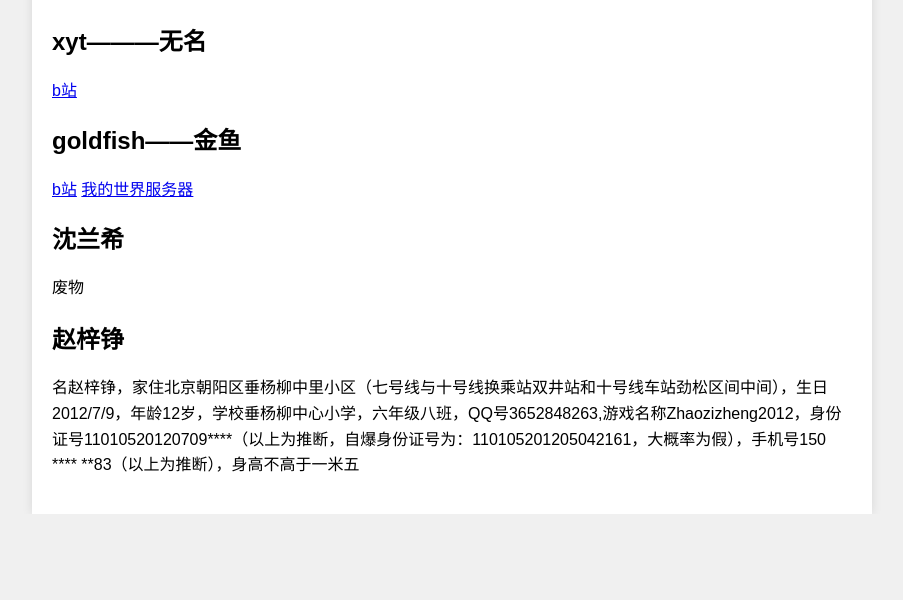
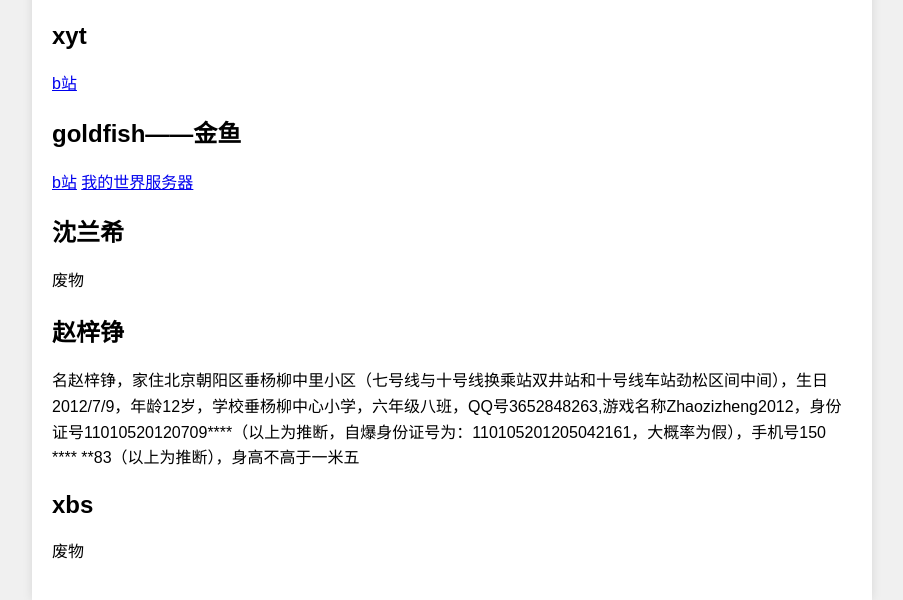
Before and after one commit to xyt0516/0516, a plain HTML site: page index.html in a window 1280 px wide. Shown: the part 772-1372 px from the top of the page, without its empty margins (188-1091 px from the left). Before the commit the page ends 1286 px from the top, so only its background shows below. Drawn offline with Linux system fonts and the light colour scheme.

Commit message:
Add files via upload

```diff
--- a/index.html
+++ b/index.html
@@ -41,7 +41,7 @@
     <div class="container">
         <img src="https://example.com/hatsune-miku.jpg" alt="xyt">
 
-        <h2>xyt———无名</h2>
+        <h2>xyt</h2>
         <a href="https://space.bilibili.com/3546587062078260/video">b站</a>
         <h2>goldfish——金鱼</h2>
         <a href="https://space.bilibili.com/517532988?spm_id_from=333.999.0.0">b站</a>
@@ -50,6 +50,8 @@
         <p>废物</p>
         <h2>赵梓铮</h2>
         <p>名赵梓铮，家住北京朝阳区垂杨柳中里小区（七号线与十号线换乘站双井站和十号线车站劲松区间中间），生日2012/7/9，年龄12岁，学校垂杨柳中心小学，六年级八班，QQ号3652848263,游戏名称Zhaozizheng2012，身份证号11010520120709****（以上为推断，自爆身份证号为：110105201205042161，大概率为假），手机号150 **** **83（以上为推断），身高不高于一米五</p>
+        <h2>xbs</h2>
+        <p>废物</p>
     </div>
 </body>
 </html>
```
